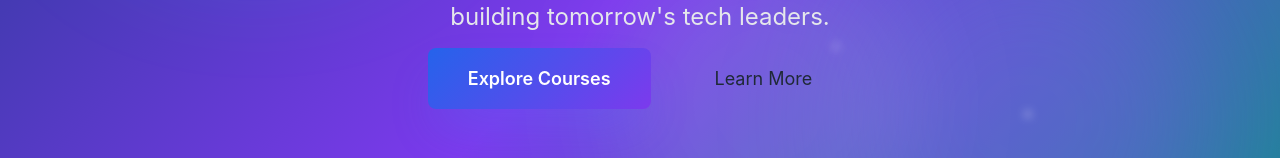
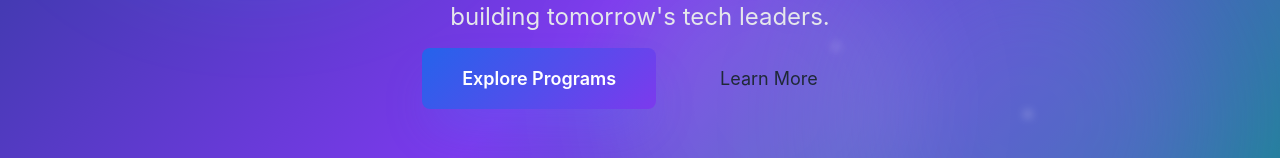
Before and after one commit to ShahxHussain/SH-Nexus, a React (Create React App) app: page / in a window 1280 px wide. Shown: the part 505-663 px from the top of the page. Built offline with nearby package versions, Linux system fonts and the light colour scheme.

Commit message:
Launched v1.0

```diff
--- a/src/components/HeroSection.js
+++ b/src/components/HeroSection.js
@@ -129,7 +129,7 @@ const HeroSection = () => {
               whileTap={{ scale: 0.95 }}
             >
               <Link to="/courses" className="btn-primary text-lg px-10 py-5 shadow-2xl shadow-primary-500/30">
-                <span className="relative z-10">Explore Courses</span>
+                <span className="relative z-10">Explore Programs</span>
               </Link>
             </motion.div>
             <motion.div
```
